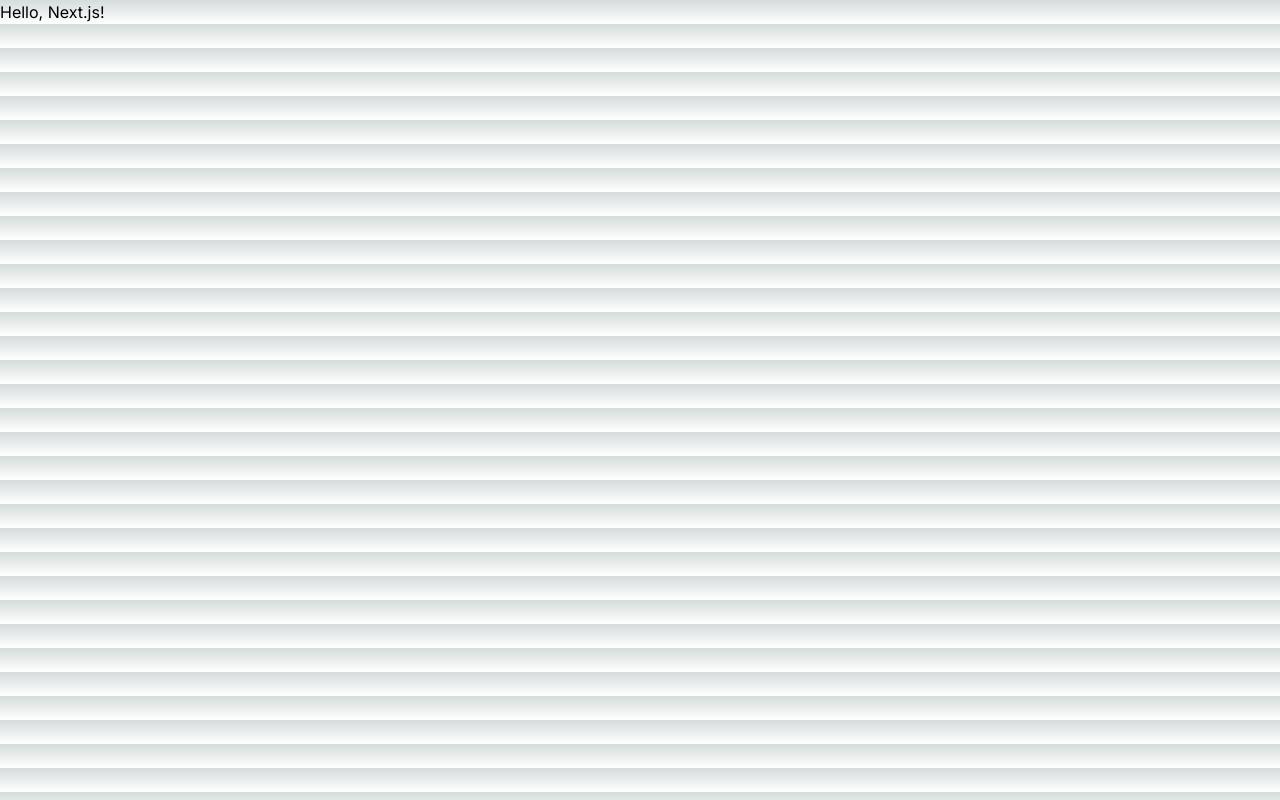
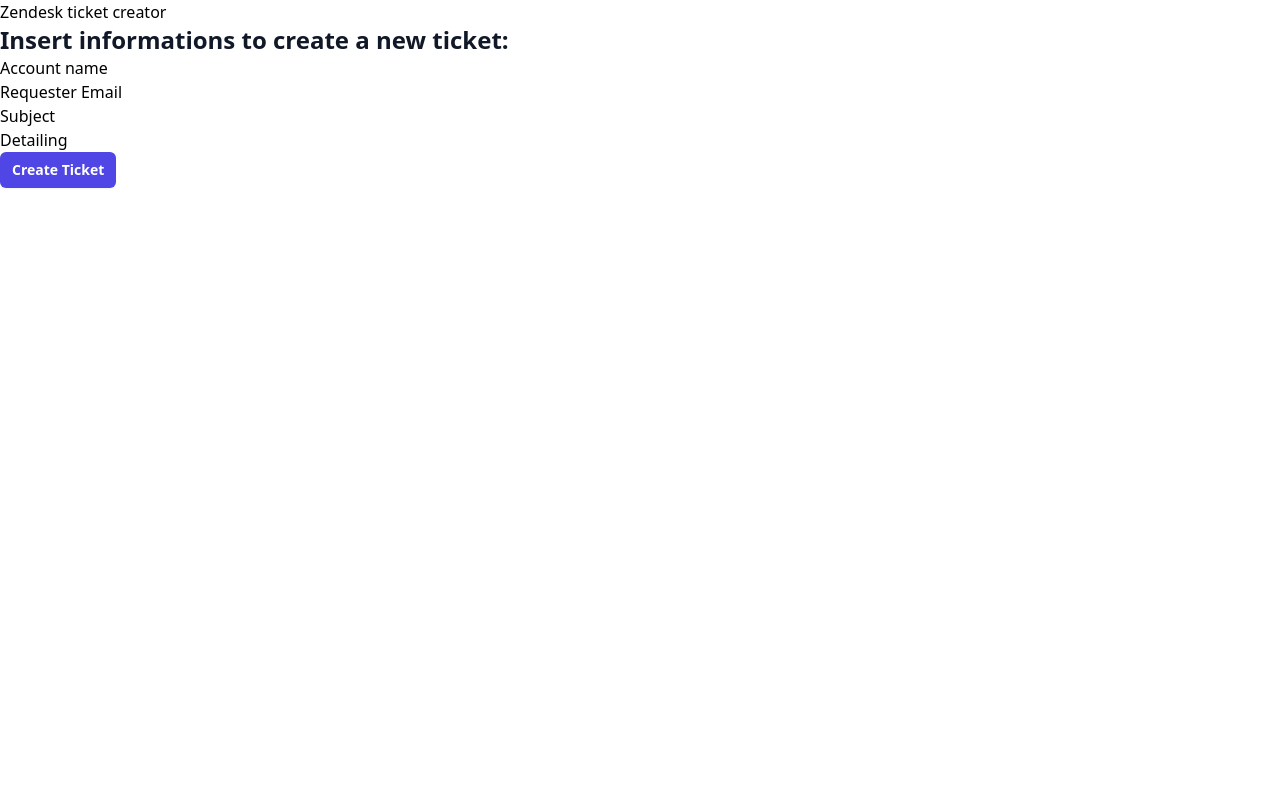
Before and after one commit to dxxglas/nextjs-ticket-creator, a Next.js app: page / in a window 1280 px wide. Built offline with nearby package versions, Linux system fonts and the light colour scheme.

Commit message:
Create form and add conection with zendesk

```diff
--- /dev/null
+++ b/src/app/actions.ts
@@ -0,0 +1,52 @@
+"use server";
+
+import { CustomFields } from "./constants";
+import { TicketFormData, TicketFormState } from "./types";
+
+export async function createTicket(
+  prevState: TicketFormState,
+  formData: FormData
+) {
+  const token = btoa(`${process.env.EMAIL}/token:${process.env.API_TOKEN}`);
+
+  const data: TicketFormData = {
+    ticket: {
+      custom_fields: [
+        {
+          id: CustomFields.AccountName,
+          value: formData.get("account_name") as string,
+        },
+      ],
+      subject: formData.get("subject") as string,
+      requester: {
+        name: "a",
+        email: formData.get("requester_email") as string,
+      },
+      comment: {
+        body: formData.get("detailing") as string,
+      },
+    },
+  };
+
+  const response = await fetch(`${process.env.URL}/api/v2/tickets`, {
+    method: "POST",
+    headers: {
+      "Content-Type": "application/json",
+      Authorization: `Basic ${token}`,
+    },
+    body: JSON.stringify(data),
+  });
+
+  const result = await response.json();
+  if (result.status === 201) {
+    return {
+      success: true,
+      message: `Ticket created! ID: ${result.ticket.id}`,
+    };
+  }
+
+  return {
+    success: false,
+    message: "",
+  };
+};
--- /dev/null
+++ b/src/app/constants.ts
@@ -0,0 +1,3 @@
+export const CustomFields = {
+    AccountName: Number(process.env.ACCOUNT_FIELD),
+};
--- /dev/null
+++ b/src/app/create-ticket-form.tsx
@@ -0,0 +1,60 @@
+"use client";
+
+import { useFormState, useFormStatus } from "react-dom";
+import { createTicket } from "@/app/actions";
+import { TicketFormState } from "./types";
+
+const initialState: TicketFormState = {
+  message: "",
+  success: false,
+};
+
+function SubmitButton() {
+  const { pending } = useFormStatus();
+
+  return (
+    <button className="rounded-md bg-indigo-600 px-3 py-2 text-sm font-semibold text-white shadow-sm hover:bg-indigo-500 focus-visible:outline focus-visible:outline-2 focus-visible:outline-offset-2 focus-visible:outline-indigo-600" type="submit">
+      Create Ticket
+    </button>
+  );
+}
+
+export function CreateTicketForm() {
+  const [state, formAction] = useFormState(createTicket, initialState);
+
+  return (
+    <div>
+      <h2 className="text-2xl font-bold text-gray-900">
+        Insert informations to create a new ticket:
+      </h2>
+      <form action={formAction}>
+        <div>
+          <label htmlFor="account_name">Account name</label>
+          <input type="text" id="account_name" name="account_name" required />
+        </div>
+
+        <div>
+          <label htmlFor="requester_email">Requester Email</label>
+          <input type="email" id="requester_email" name="requester_email" required />
+        </div>
+
+        <div>
+          <label htmlFor="subject">Subject</label>
+          <input type="text" id="subject" name="subject" required />
+        </div>
+
+        <div>
+          <label htmlFor="detailing">Detailing</label>
+          <input type="text" id="detailing" name="detailing" required />
+        </div>
+
+        <SubmitButton />
+        {
+          state.success && (
+            <p>{state.message}</p>
+          )
+        }
+      </form>
+    </div>
+  );
+}
--- a/src/app/globals.css
+++ b/src/app/globals.css
@@ -1,33 +1,3 @@
 @tailwind base;
 @tailwind components;
 @tailwind utilities;
-
-:root {
-  --foreground-rgb: 0, 0, 0;
-  --background-start-rgb: 214, 219, 220;
-  --background-end-rgb: 255, 255, 255;
-}
-
-@media (prefers-color-scheme: dark) {
-  :root {
-    --foreground-rgb: 255, 255, 255;
-    --background-start-rgb: 0, 0, 0;
-    --background-end-rgb: 0, 0, 0;
-  }
-}
-
-body {
-  color: rgb(var(--foreground-rgb));
-  background: linear-gradient(
-      to bottom,
-      transparent,
-      rgb(var(--background-end-rgb))
-    )
-    rgb(var(--background-start-rgb));
-}
-
-@layer utilities {
-  .text-balance {
-    text-wrap: balance;
-  }
-}
--- a/src/app/layout.tsx
+++ b/src/app/layout.tsx
@@ -1,8 +1,5 @@
 import type { Metadata } from "next";
-import { Inter } from "next/font/google";
 import "./globals.css";
-
-const inter = Inter({ subsets: ["latin"] });
 
 export const metadata: Metadata = {
   title: "Create Next App",
@@ -16,7 +13,7 @@
 }>) {
   return (
     <html lang="en">
-      <body className={inter.className}>{children}</body>
+      <body>{children}</body>
     </html>
   );
 }
--- a/src/app/page.tsx
+++ b/src/app/page.tsx
@@ -1,3 +1,10 @@
+import { CreateTicketForm } from "./create-ticket-form";
+
 export default function Page() {
-  return <h1>Hello, Next.js!</h1>
+  return (
+    <main>
+      <h1>Zendesk ticket creator</h1>
+      <CreateTicketForm />
+    </main>
+  )
 }
--- /dev/null
+++ b/src/app/types.ts
@@ -0,0 +1,21 @@
+export type TicketFormData = {
+  ticket: {
+    custom_fields: {
+      id: number;
+      value: string;
+    }[],
+    requester: {
+      name: string,
+      email: string,
+    },
+    subject: string;
+    comment: {
+      body: string;
+    },
+  },
+};
+
+export type TicketFormState = {
+  success: boolean;
+  message: string;
+}
--- a/tailwind.config.ts
+++ b/tailwind.config.ts
@@ -1,4 +1,5 @@
 import type { Config } from "tailwindcss";
+const defaultTheme = require('tailwindcss/defaultTheme');
 
 const config: Config = {
   content: [
@@ -6,15 +7,7 @@
     "./src/components/**/*.{js,ts,jsx,tsx,mdx}",
     "./src/app/**/*.{js,ts,jsx,tsx,mdx}",
   ],
-  theme: {
-    extend: {
-      backgroundImage: {
-        "gradient-radial": "radial-gradient(var(--tw-gradient-stops))",
-        "gradient-conic":
-          "conic-gradient(from 180deg at 50% 50%, var(--tw-gradient-stops))",
-      },
-    },
-  },
+  theme: {},
   plugins: [],
 };
 export default config;
```
Also changed, not shown: 1 other file (tests, documents, lock files or other folders).
